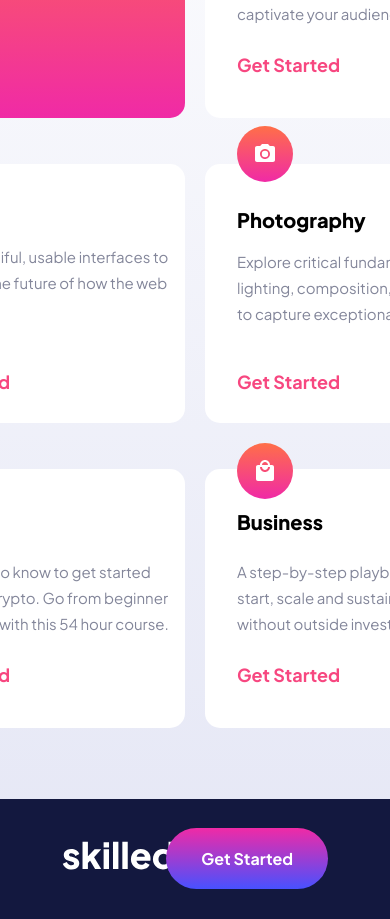
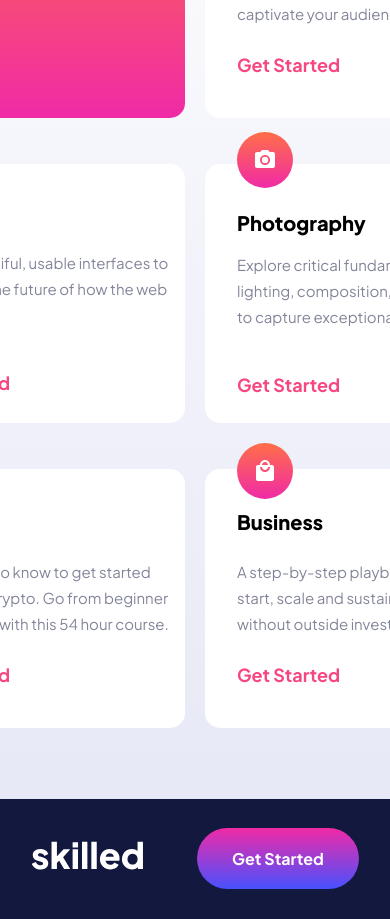
Before and after one commit to russell-crooms/skilled, a React (Vite) app: page / in a window 390 px wide. Shown: the part 820-1739 px from the top of the page. Built offline with nearby package versions, Linux system fonts and the light colour scheme.

Commit message:
Making project responsive on tablets

```diff
--- a/src/components/cards/Cards.css
+++ b/src/components/cards/Cards.css
@@ -20,7 +20,7 @@
   border-radius: 15px;
   width: 375px;
   background: linear-gradient(360deg, rgb(240, 42, 166), rgba(255, 111, 72));
-    color: #FFFFFF;
+  color: #ffffff;
   box-shadow: 1px 4px 5px rgba(0, 0, 0, 0.25);
 }
 
@@ -36,7 +36,7 @@
 
 .white-card {
   border-radius: 15px;
-    background: #FFFFFF;
+  background: #ffffff;
   box-shadow: 1px 4px 5px rgba(0, 0, 0, 0.25);
   width: 375px;
   display: flex;
@@ -59,12 +59,12 @@
 }
 
 .white-card p {
-    color: #83869A;
+  color: #83869a;
   font-size: 18px;
 }
 
 .white-card .cards-get-started {
-    color: #F74780;
+  color: #f74780;
   font-size: 18px;
   font-weight: 700;
   cursor: pointer;
@@ -119,7 +119,6 @@
   margin-top: 5px;
 }
 
-
 @media (max-width: 2560px) {
   .card-container {
     margin-top: 180px;
@@ -130,7 +129,7 @@
   }
 }
 
-@media(max-width: 1440px) {
+@media (max-width: 1440px) {
   .card-container {
     margin-bottom: 250px;
   }
@@ -209,7 +208,18 @@
     font-size: 15px;
   }
   .white-card img {
-        bottom: -15%;
+    bottom: -10%;
+  }
+  .photography img {
+    top: 13%;
+    margin-bottom: 5px;
+  }
+  .design img {
+    margin-top: 14px;
+  }
+  .design-get-started {
+    align-items: end;
+    padding-top: 0px;
   }
   .white-card .design {
     padding-top: 10px;
@@ -231,8 +241,4 @@
     width: 108px;
     margin-top: 10px;
   }
-
-    .design-container p {
-        margin-top: 5px;
 }
-}
--- a/src/components/footer/Footer.css
+++ b/src/components/footer/Footer.css
@@ -56,14 +56,15 @@
 
 @media (max-width: 768px) {
     .footer-logo {
-        margin-left: 23px;
         height: 35px;
         width: 89px;
     }
     .footer-button {
-        margin-right: 23px;
         font-size: 16px;
         text-align: center;
         font-weight: 700;
     }
+    .footer-items {
+        width: 84vw;
+    }
 }
--- a/src/components/hero/Hero.css
+++ b/src/components/hero/Hero.css
@@ -100,7 +100,7 @@
 @media (max-width: 768px) {
     .hero-container {
         margin-top: 105px;
-        margin-left: 39px;
+        margin-left: 42px;
     }
     .hero-header h2 {
         font-size: 40px;
```
Also changed, not shown: src/components/cards/Cards.jsx (+8 -5 lines). Lines whose indentation alone changed are shown as unchanged.
